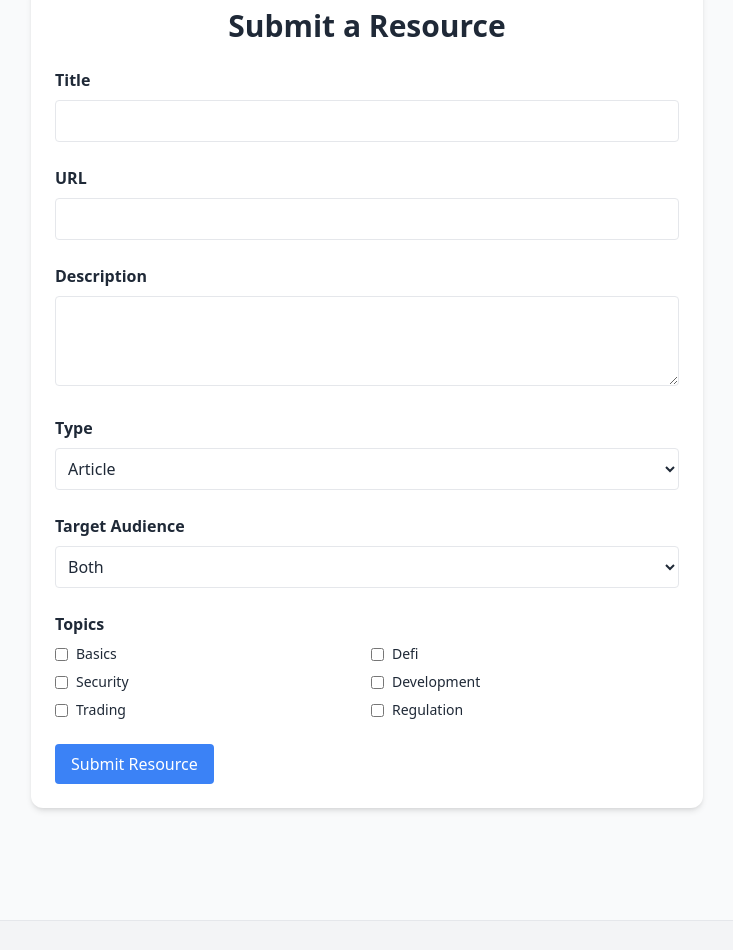
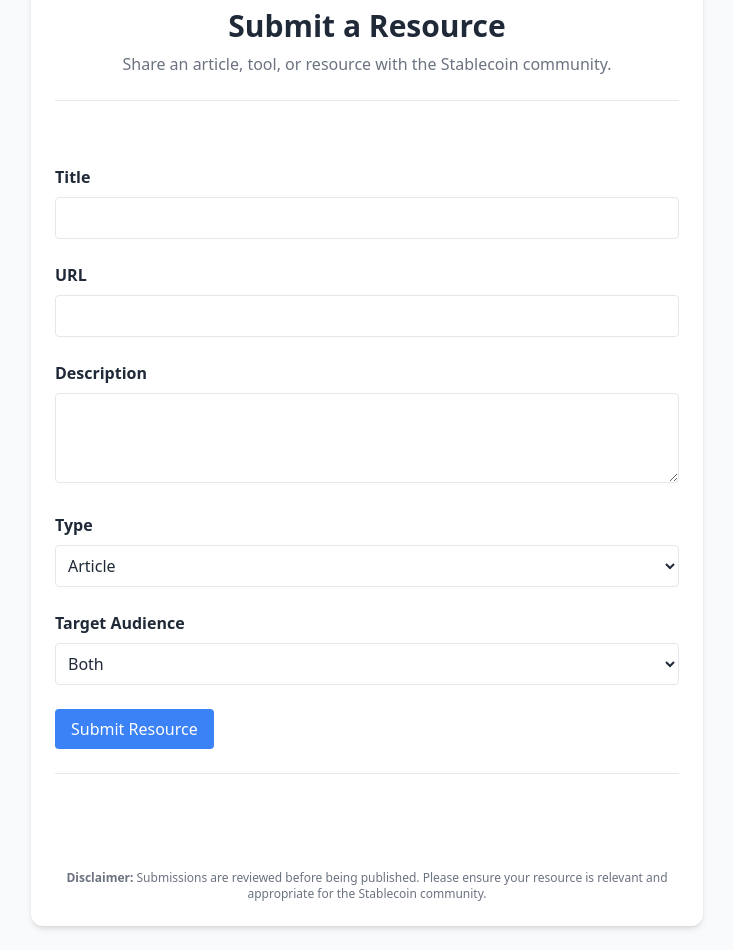
Before and after one commit to web3pundit/Stablio, a React (Vite) app: page /submit in a window 1280 px wide. Shown: the part 160-1110 px from the top of the page, without its empty margins (273-1006 px from the left). Built offline with nearby package versions, Linux system fonts and the light colour scheme; no server answers.

Commit message:
Remove unnecessary section fron the submit page.

```diff
--- a/src/pages/Submit.jsx
+++ b/src/pages/Submit.jsx
@@ -19,13 +19,6 @@ function SubmitPage() {
   const handleChange = (e) => {
     const { name, value } = e.target;
     setFormData({ ...formData, [name]: value });
-  };
-
-  const handleTopicChange = (topic) => {
-    const updatedTopics = formData.topics.includes(topic)
-      ? formData.topics.filter(t => t !== topic)
-      : [...formData.topics, topic];
-    setFormData({ ...formData, topics: updatedTopics });
   };
 
   const handleSubmit = async (e) => {
@@ -59,10 +52,21 @@ function SubmitPage() {
   };
 
   return (
-    <div className="flex justify-center px-4 py-10 text-gray-800 bg-gray-50 min-h-screen">
-      <div className="w-full max-w-2xl bg-white rounded-xl shadow-md p-6">
-        <h1 className="text-3xl font-bold mb-6 text-center">Submit a Resource</h1>
+    <div className="page-container bg-gray-50 min-h-screen px-4 py-10">
+      <div className="max-w-2xl mx-auto bg-white rounded-xl shadow-md p-6">
+        {/* Header */}
+        <header className="mb-8 pb-6 border-b border-gray-200">
+          <h1 className="page-title text-center mb-2 text-3xl font-bold">Submit a Resource</h1>
+          <p className="text-center text-gray-500">
+            Share an article, tool, or resource with the Stablecoin community.
+          </p>
+        </header>
 
+        {/* White space between header and body */}
+        <div className="h-8" />
+
+        {/* Body */}
+        <main className="mb-8 pb-6 border-b border-gray-200">
           <form onSubmit={handleSubmit} className="space-y-6">
             <div>
               <label className="block mb-2 font-semibold">Title</label>
@@ -119,7 +123,6 @@ function SubmitPage() {
               </select>
             </div>
 
-
             <div>
               <label className="block mb-2 font-semibold">Target Audience</label>
               <select
@@ -134,23 +137,6 @@ function SubmitPage() {
               </select>
             </div>
 
-          <div>
-            <label className="block mb-2 font-semibold">Topics</label>
-            <div className="grid grid-cols-2 gap-2">
-              {["basics", "defi", "security", "development", "trading", "regulation"].map(topic => (
-                <label key={topic} className="flex items-center text-sm text-gray-800">
-                  <input
-                    type="checkbox"
-                    checked={formData.topics.includes(topic)}
-                    onChange={() => handleTopicChange(topic)}
-                    className="mr-2"
-                  />
-                  <span className="capitalize">{topic}</span>
-                </label>
-              ))}
-            </div>
-          </div>
-
             <button
               type="submit"
               className="bg-blue-500 text-white py-2 px-4 rounded hover:bg-blue-600 transition-all duration-200 focus:outline-none focus:ring-2 focus:ring-blue-500"
@@ -158,6 +144,19 @@ function SubmitPage() {
               Submit Resource
             </button>
           </form>
+        </main>
+
+        {/* White space between body and footer */}
+        <div className="h-8" />
+
+        {/* Footer */}
+        <footer className="mt-8">
+          <div className="text-xs text-center text-gray-500">
+            <p>
+              <strong>Disclaimer:</strong> Submissions are reviewed before being published. Please ensure your resource is relevant and appropriate for the Stablecoin community.
+            </p>
+          </div>
+        </footer>
       </div>
     </div>
   );
```
Lines whose indentation alone changed are shown as unchanged.
